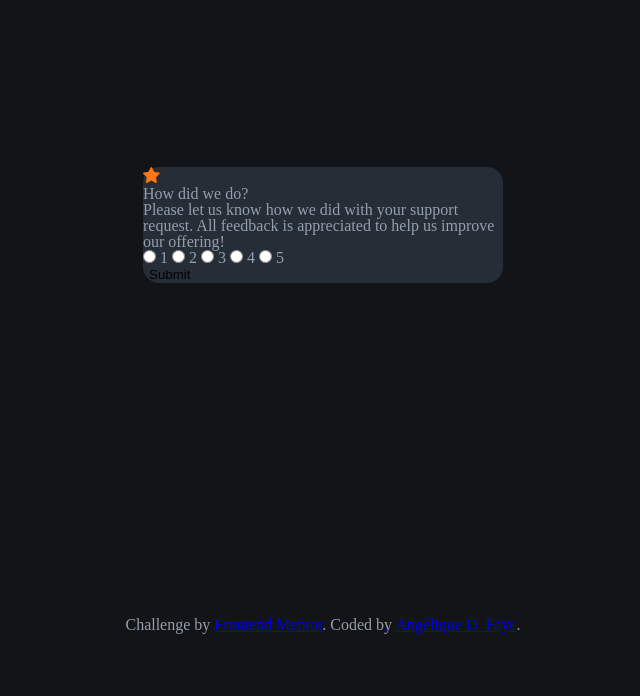
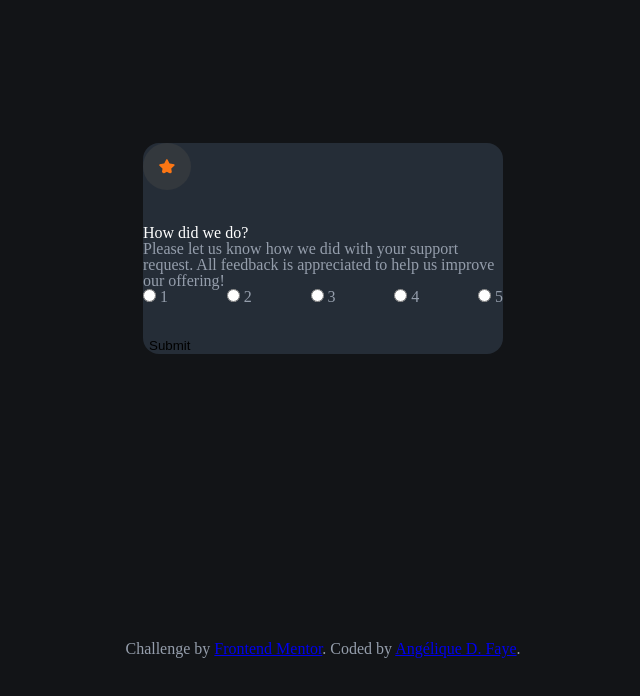
Before and after one commit to AngeliqueDF/interactive-rating-component, a website built with Vite: page index.html in a window 1280 px wide. Shown: the whole page, without its empty margins (317-957 px from the left). Built offline with nearby package versions, Linux system fonts and the light colour scheme.

Commit message:
Update style.css
- Add typography and layout rules

```diff
--- a/src/css/style.css
+++ b/src/css/style.css
@@ -51,3 +51,30 @@ section {
 	border-radius: 1rem;
 }
 /* END SECTION ELEMENT */
+
+h1,
+.copy-heading {
+	color: white;
+	font-weight: bold;
+	font-size: 1.5rem;
+	margin-bottom: 1rem;
+}
+
+p {
+	line-height: 1.5rem;
+	margin-bottom: 2rem;
+}
+
+#star-icon {
+	width: 1rem;
+	background-color: hsl(213deg 9% 22%);
+	padding: 1rem;
+	border-radius: 100%;
+	margin-bottom: 2rem;
+}
+
+.radios-container {
+	display: flex;
+	justify-content: space-between;
+	margin-bottom: 2rem;
+}
```
